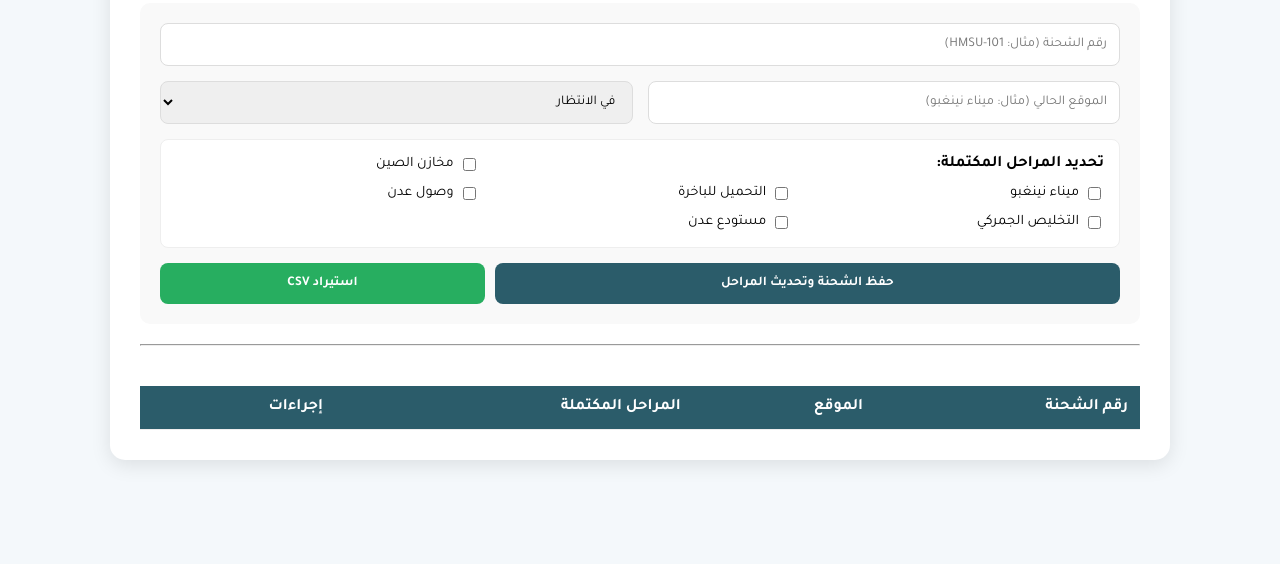
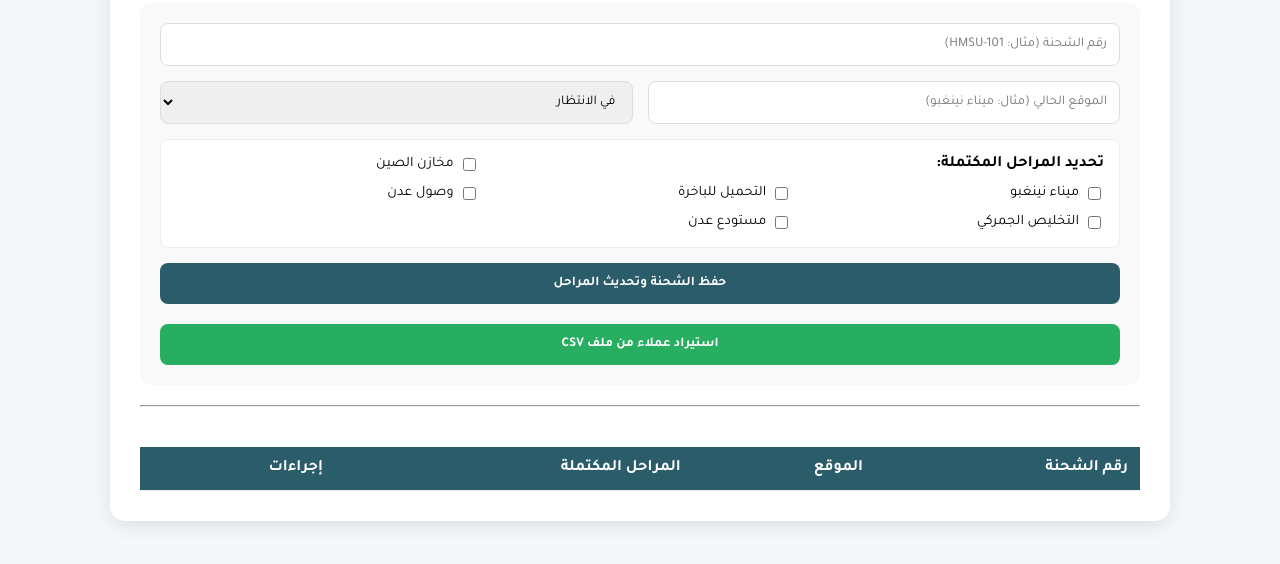
Before and after one commit to ryadshulan/HMS-System, a website: page public/admin.html in a window 1280 px wide. Shown: the part 132-696 px from the top of the page. Drawn offline with Linux system fonts and the light colour scheme; no server answers.

Commit message:
Update admin.html

```diff
--- a/public/admin.html
+++ b/public/admin.html
@@ -22,16 +22,16 @@
         button.save-btn { background: var(--primary); color: white; border: none; font-weight: bold; cursor: pointer; transition: 0.3s; }
         button.save-btn:hover { background: #1e434d; }
 
-        /* تنسيق زر الاستيراد الإضافي */
-        .csv-btn { background: #27ae60 !important; }
-        .csv-btn:hover { background: #219150 !important; }
-
         .shipment-list { margin-top: 40px; border-collapse: collapse; width: 100%; }
         .shipment-list th, .shipment-list td { padding: 12px; text-align: right; border-bottom: 1px solid #eee; }
         .shipment-list th { background: var(--primary); color: white; }
 
         .status-badge { padding: 4px 8px; border-radius: 50px; font-size: 0.8rem; background: #eee; }
         .delete-btn { color: #e74c3c; cursor: pointer; border: none; background: none; }
+
+        /* تنسيق إضافي لزر الاستيراد ليتناسب مع التصميم */
+        .csv-btn { background: #27ae60 !important; margin-top: 5px; }
+        .csv-btn:hover { background: #219150 !important; }
     </style>
 </head>
 <body>
@@ -58,11 +58,10 @@
             <label><input type="checkbox" id="m6"> مستودع عدن</label>
         </div>
 
-        <div class="full-width" style="display: flex; gap: 10px;">
-            <button onclick="saveShipment()" class="save-btn" style="flex: 2;">حفظ الشحنة وتحديث المراحل</button>
-            <button onclick="document.getElementById('csvFileInput').click()" class="save-btn csv-btn" style="flex: 1;">استيراد CSV</button>
-            <input type="file" id="csvFileInput" accept=".csv" style="display: none;" onchange="importCSV(this)">
-        </div>
+        <button onclick="saveShipment()" class="save-btn full-width">حفظ الشحنة وتحديث المراحل</button>
+
+        <button onclick="document.getElementById('csvFileInput').click()" class="save-btn full-width csv-btn">استيراد عملاء من ملف CSV</button>
+        <input type="file" id="csvFileInput" accept=".csv" style="display: none;" onchange="importCSV(this)">
     </div>
 
     <hr>
@@ -76,14 +75,15 @@
                 <th>إجراءات</th>
             </tr>
         </thead>
-        <tbody id="shipmentsTable"></tbody>
+        <tbody id="shipmentsTable">
+            </tbody>
     </table>
 </div>
 
 <script>
     const API_URL = '/api/shipment';
 
-    // 1. حفظ الشحنة (يدوي)
+    // 1. حفظ الشحنة (تم التأكد من توافقه مع إضافة عميل جديد)
     async function saveShipment() {
         const data = {
             trackingNumber: document.getElementById('trackId').value,
@@ -113,7 +113,7 @@
         }
     }
 
-    // 2. دالة استيراد ملف CSV ومعالجته
+    // الكود الجديد: وظيفة استيراد CSV
     async function importCSV(input) {
         const file = input.files[0];
         if (!file) return;
@@ -123,10 +123,9 @@
             const text = e.target.result;
             const rows = text.split('\n');
 
-            // البدء من السطر الثاني لتجاوز العناوين
+            // البدء من الصف الثاني لتجاوز العناوين (Headers)
             for (let i = 1; i < rows.length; i++) {
                 const cols = rows[i].split(',');
-
                 if (cols.length >= 3 && cols[0].trim() !== "") {
                     const data = {
                         trackingNumber: cols[0].trim(),
@@ -145,14 +144,14 @@
                     });
                 }
             }
-            alert('تم استيراد البيانات بنجاح');
+            alert('تم استيراد العملاء بنجاح');
             loadShipments();
-            input.value = '';
+            input.value = ''; // تصفير الملف
         };
         reader.readAsText(file);
     }
 
-    // 3. جلب الشحنات وعرضها
+    // 2. جلب الشحنات وعرضها
     async function loadShipments() {
         const response = await fetch('/api/shipments');
         const shipments = await response.json();
@@ -175,7 +174,7 @@
         });
     }
 
-    // 4. حذف شحنة
+    // 3. حذف شحنة
     async function deleteShipment(id) {
         if(confirm('هل أنت متأكد من الحذف؟')) {
             await fetch(`${API_URL}/${id}`, { method: 'DELETE' });
```
